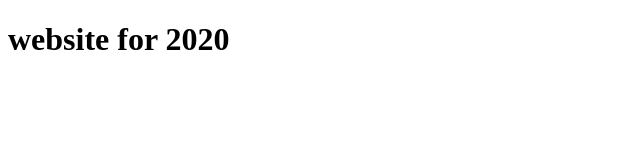
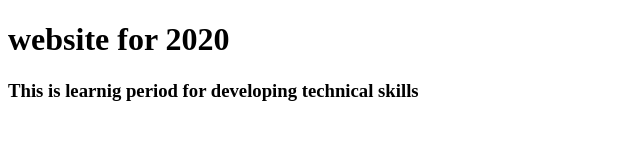
Before and after one commit to MohammadSunny/website_2020, a plain HTML site: page index.html in a window 1280 px wide. Shown: the whole page, without its empty margins (0-640 px from the left). Drawn offline with Linux system fonts and the light colour scheme.

Commit message:
added new line

```diff
--- a/index.html
+++ b/index.html
@@ -9,5 +9,6 @@
     <h1>
         website for 2020
     </h1>
+    <h3>This is learnig period for developing technical skills</h3>
 </body>
 </html>
```
